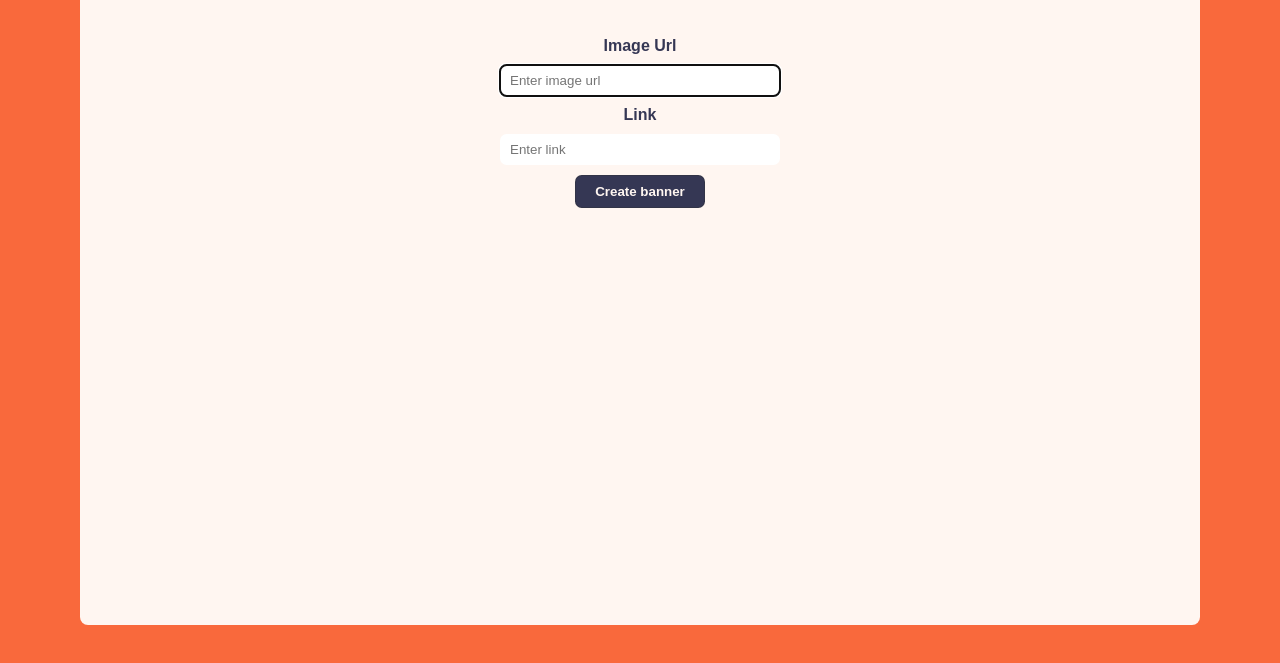
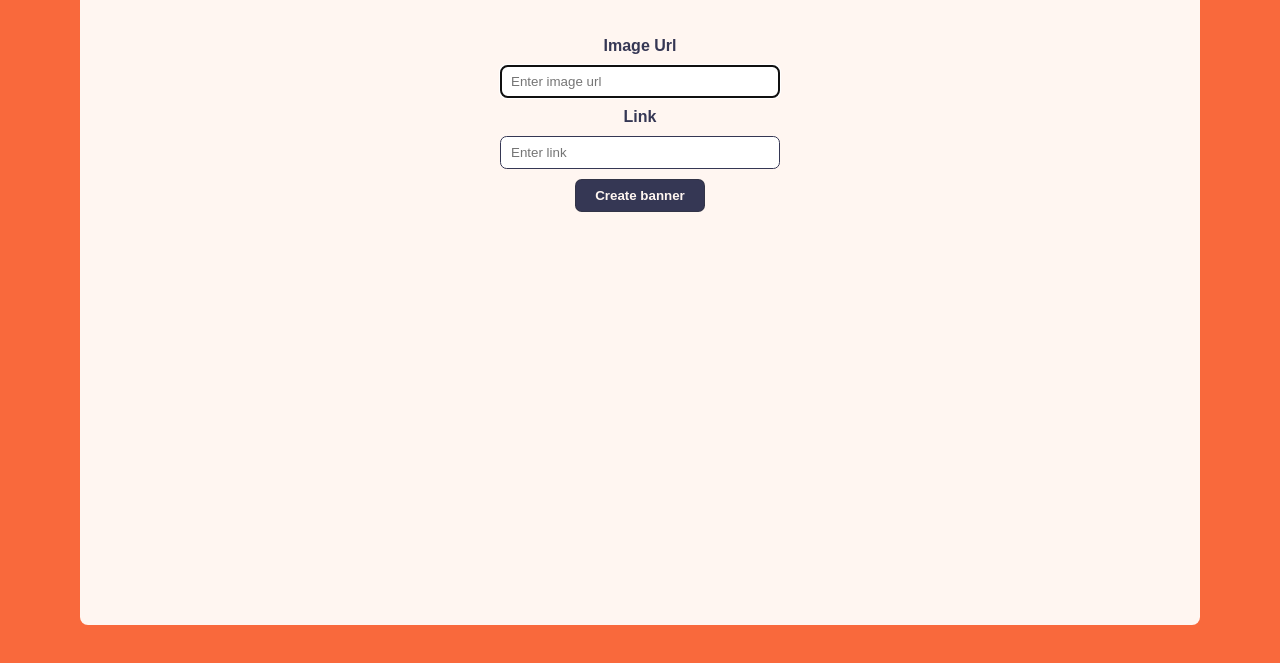
Before and after one commit to Angelina-K/Create-banner, a plain HTML site: page index.html in a window 1280 px wide. Shown: the part 255-918 px from the top of the page. Drawn offline with Linux system fonts and the light colour scheme.

Commit message:
inputs border color

```diff
--- a/style/main.css
+++ b/style/main.css
@@ -54,7 +54,7 @@ input {
   padding: 8px 10px;
   font-family: montserrat, sans-serif;
   border-radius: var(--border-radius);
-  border: 1px solid var(--dark);
+  border: 1px solid var(--dark-color);
 }
 button {
   width: 130px;
```
